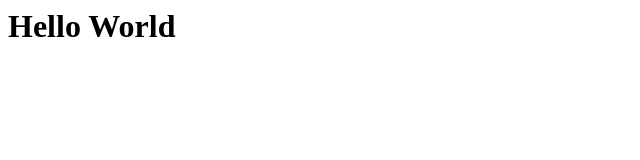
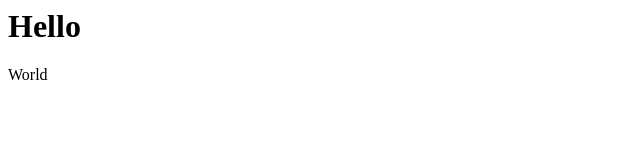
Before and after one commit to gitsai1270/repo2, a plain HTML site: page index.html in a window 1280 px wide. Shown: the whole page, without its empty margins (0-640 px from the left). Drawn offline with Linux system fonts and the light colour scheme.

Commit message:
commited at master level

```diff
--- a/index.html
+++ b/index.html
@@ -1,6 +1,7 @@
 <html>
   <head><title>This is the testing page</title></head>
 <body>
-  <h1> Hello World</h1>
+  <h1> Hello</h1>
+  <p>World</p>
 </body>
 </html>
```
